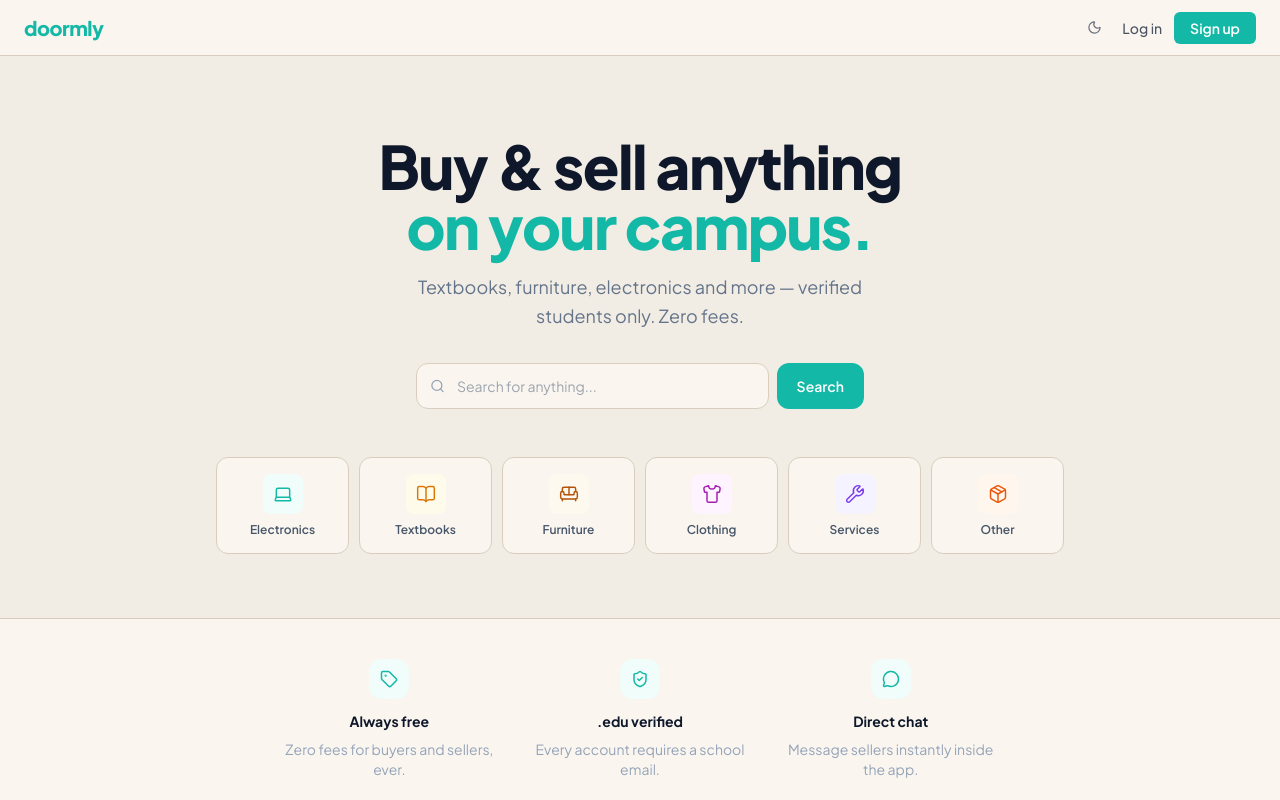
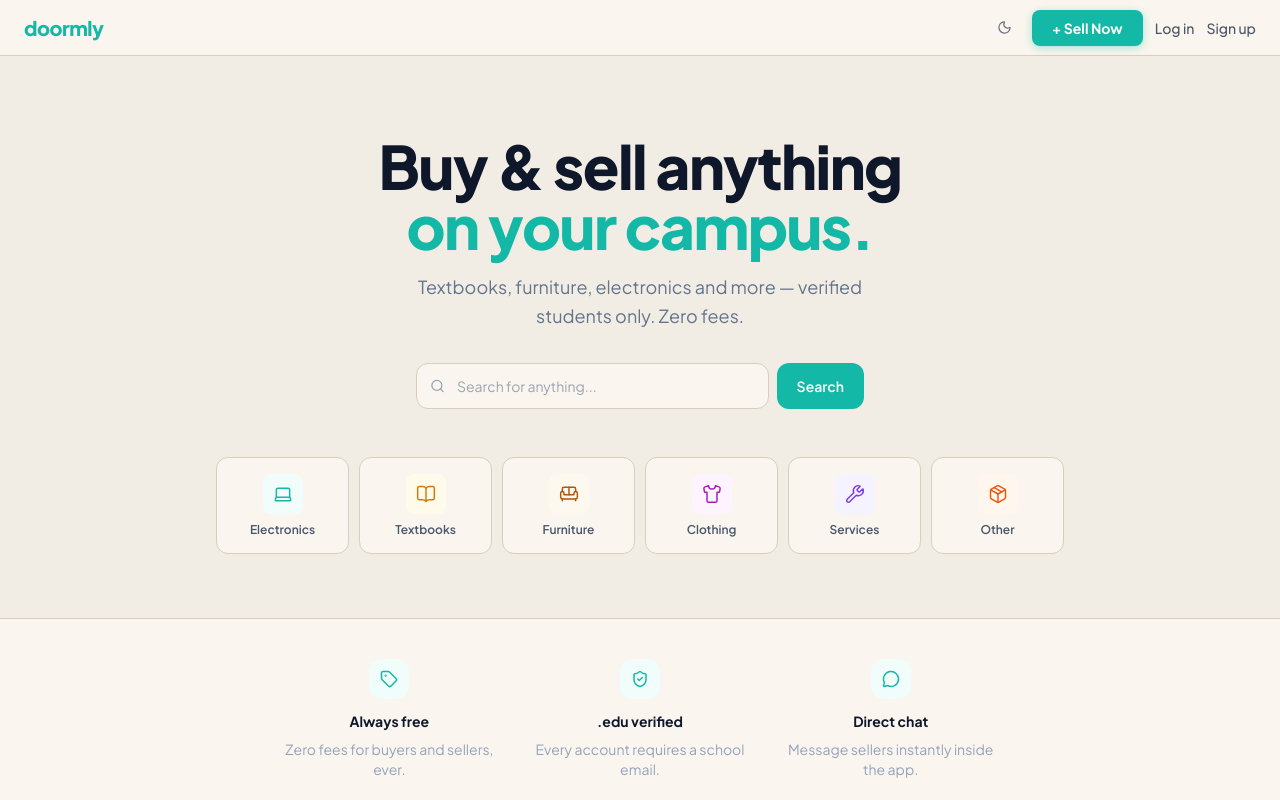
Before and after one commit to say3u/campus-marketplace, a React (Vite) app in the folder client/: page / in a window 1280 px wide. Shown: the top 800 px of the page. Built offline with nearby package versions, Linux system fonts and the light colour scheme; the HTML template or start-up script is replaced by a standard one.

Commit message:
Show Sell Now button always, not just when logged in

```diff
--- a/client/src/components/Navbar.jsx
+++ b/client/src/components/Navbar.jsx
@@ -46,13 +46,15 @@ export default function Navbar() {
           {dark ? <Sun size={15} /> : <Moon size={15} />}
         </button>
 
+        {/* Sell Now — always visible */}
+        <Link to={user ? '/listings/new' : '/register'}
+          className="text-sm font-bold text-white px-5 py-2 rounded-lg transition-opacity hover:opacity-85"
+          style={{ backgroundColor: '#14B8A6', boxShadow: '0 2px 8px rgba(20,184,166,0.35)' }}>
+          + Sell Now
+        </Link>
+
         {user ? (
           <>
-            <Link to="/listings/new"
-              className="text-sm font-bold text-white px-5 py-2 rounded-lg transition-opacity hover:opacity-85 shadow-sm"
-              style={{ backgroundColor: '#14B8A6', boxShadow: '0 2px 8px rgba(20,184,166,0.35)' }}>
-              + Sell Now
-            </Link>
             <Link to="/profile" className="text-sm font-medium transition-colors"
               style={{ color: dark ? '#D4D4D4' : '#374151' }}>
               {user.username}
@@ -68,9 +70,8 @@ export default function Navbar() {
               style={{ color: dark ? '#A3A3A3' : '#4B5563' }}>
               Log in
             </Link>
-            <Link to="/register"
-              className="text-sm font-semibold text-white px-4 py-1.5 rounded-md transition-opacity hover:opacity-80"
-              style={{ backgroundColor: '#14B8A6' }}>
+            <Link to="/register" className="text-sm font-medium transition-colors"
+              style={{ color: dark ? '#A3A3A3' : '#4B5563' }}>
               Sign up
             </Link>
           </>
```
